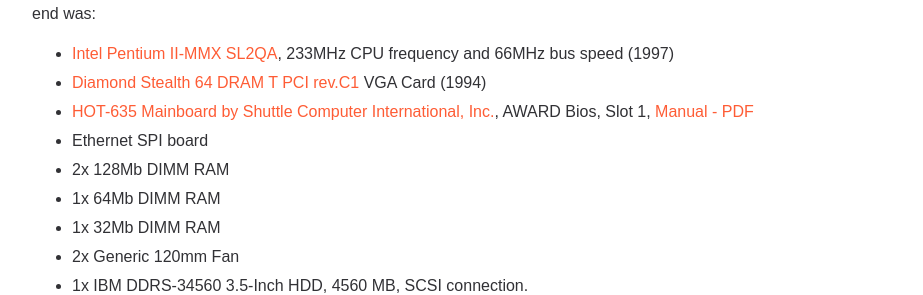
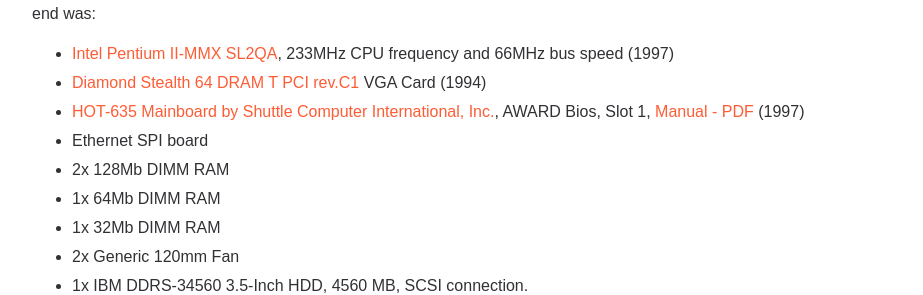
Before and after one commit to jpdias/jpdias.github.io, a Jekyll site: the page built from _posts/2020-02-8-retropc.md, in a window 1280 px wide and 900 px high, scrolled down 774 px. Shown: the part 157-452 px from the top of the window, without its empty margins (178-1101 px from the left). Built offline with Jekyll 4.4.1, drawn with Linux system fonts in a browser that asks for light colours; nearby versions of some CDN libraries; some web fonts are replaced.

Commit message:
Add motherboard year

```diff
--- a/_posts/2020-02-8-retropc.md
+++ b/_posts/2020-02-8-retropc.md
@@ -28,7 +28,7 @@
 
 - [Intel Pentium II-MMX SL2QA](http://www.cpu-world.com/sspec/SL/SL2QA.html), 233MHz CPU frequency and 66MHz bus speed (1997)
 - [Diamond Stealth 64 DRAM T PCI rev.C1](http://www.vgamuseum.info/index.php/cpu/item/566-diamond-stealth-64-dram-t-s3-trio64) VGA Card (1994)
-- [HOT-635 Mainboard by Shuttle Computer International, Inc.](http://www.uncreativelabs.de/th99/m/S-T/34816.htm), AWARD Bios, Slot 1, [Manual - PDF](/images/retrocomp/635.pdf)
+- [HOT-635 Mainboard by Shuttle Computer International, Inc.](http://www.uncreativelabs.de/th99/m/S-T/34816.htm), AWARD Bios, Slot 1, [Manual - PDF](/images/retrocomp/635.pdf) (1997)
 - Ethernet SPI board
 - 2x 128Mb DIMM RAM
 - 1x 64Mb DIMM RAM
```
